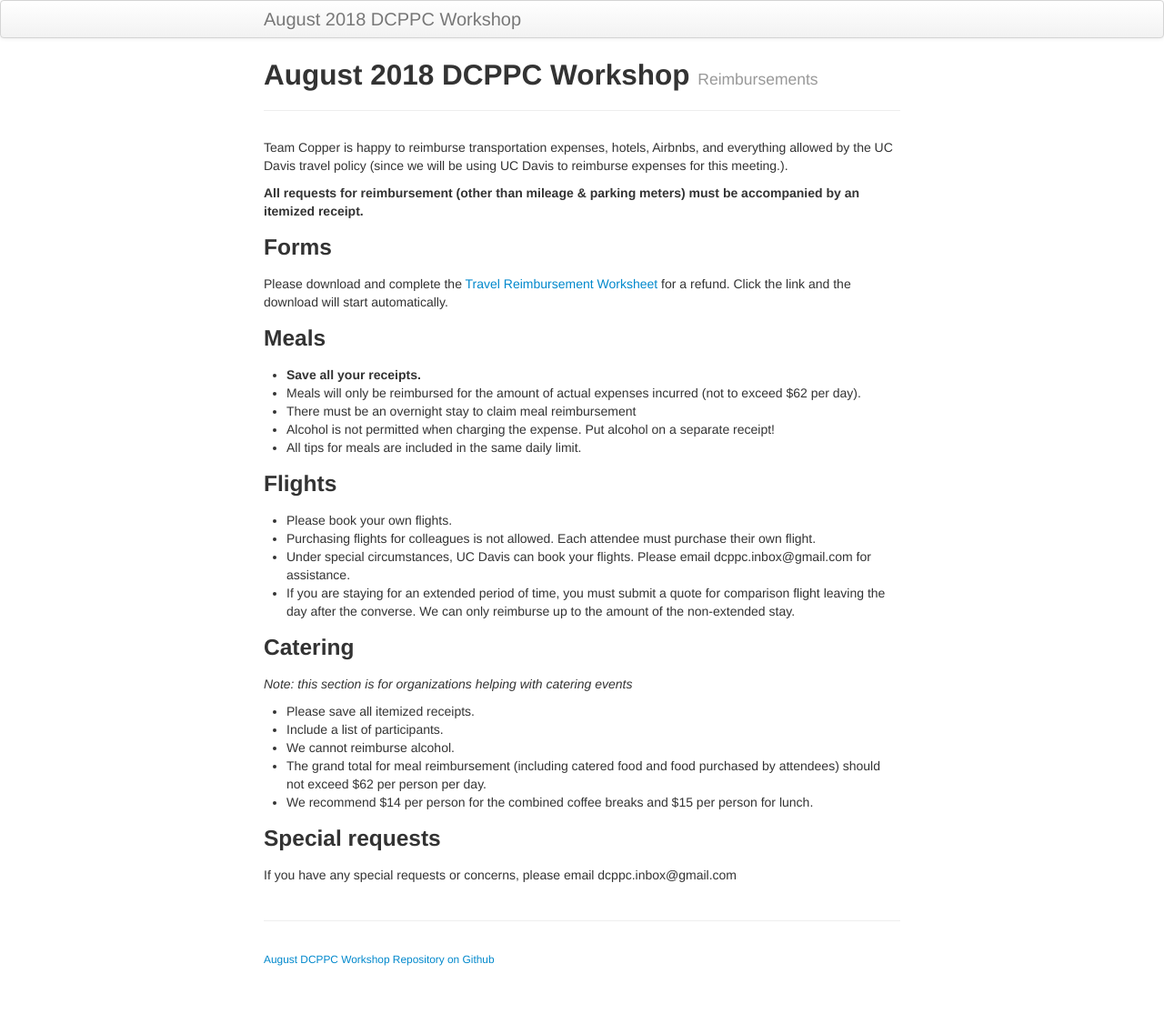
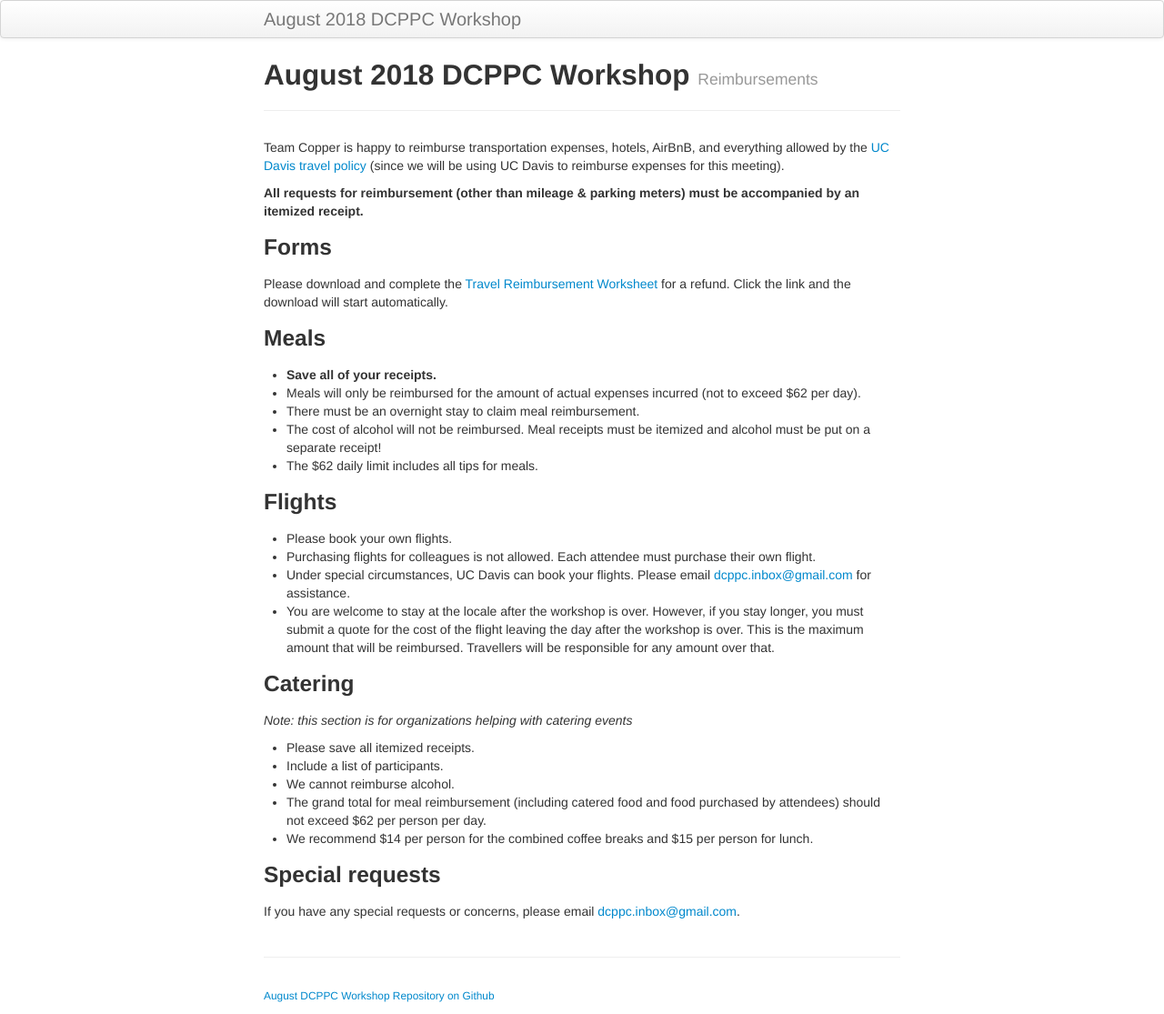
Before and after one commit to dcppc/2018-august-workshop, a Jekyll site: the page built from docs/reimbursements.md, in a window 1280 px wide. Shown: the whole page at 91% size. Built offline with Jekyll 4.4.1, drawn with Linux system fonts in a browser that asks for light colours; before the commit the page ends 1075 px from its top, so only the background shows below that.

Commit message:
Update reimbursements.md

```diff
--- a/docs/reimbursements.md
+++ b/docs/reimbursements.md
@@ -4,28 +4,28 @@ title: August 2018 DCPPC Workshop
 tagline: Reimbursements
 ---
 
-Team Copper is happy to reimburse transportation expenses, hotels, Airbnbs,
-and everything allowed by the UC Davis travel policy
-(since we will be using UC Davis to reimburse expenses for this meeting.).
+Team Copper is happy to reimburse transportation expenses, hotels, AirBnB,
+and everything allowed by the [UC Davis travel policy](https://policy.ucop.edu/doc/3420365/BFB-G-28)
+(since we will be using UC Davis to reimburse expenses for this meeting).
 
 **All requests for reimbursement (other than mileage & parking meters)
 must be accompanied by an itemized receipt.**
 
 ### Forms
-Please download and complete the [Travel Reimbursement Worksheet](https://github.com/dcppc/2018-august-workshop/raw/master/docs/TravelReimbursementWorksheet.doc) for a refund. Click the link and the download will start automatically.
+Please download and complete the [Travel Reimbursement Worksheet](https://github.com/dcppc/2018-july-workshop/raw/master/docs/TravelReimbursementWorksheet.doc) for a refund. Click the link and the download will start automatically.
 
 ### Meals
-- **Save all your receipts.**
+- **Save all of your receipts.**
 - Meals will only be reimbursed for the amount of actual expenses incurred (not to exceed $62 per day).
-- There must be an overnight stay to claim meal reimbursement
-- Alcohol is not permitted when charging the expense. Put alcohol on a separate receipt!
-- All tips for meals are included in the same daily limit.
+- There must be an overnight stay to claim meal reimbursement.
+- The cost of alcohol will not be reimbursed. Meal receipts must be itemized and alcohol must be put on a separate receipt!
+- The $62 daily limit includes all tips for meals.
 
 ### Flights
 - Please book your own flights.
 - Purchasing flights for colleagues is not allowed. Each attendee must purchase their own flight.
-- Under special circumstances, UC Davis can book your flights. Please email dcppc.inbox@gmail.com for assistance.
-- If you are staying for an extended period of time, you must submit a quote for comparison flight leaving the day after the converse. We can only reimburse up to the amount of the non-extended stay.
+- Under special circumstances, UC Davis can book your flights. Please email <dcppc.inbox@gmail.com> for assistance.
+- You are welcome to stay at the locale after the workshop is over. However, if you stay longer, you must submit a quote for the cost of the flight leaving the day after the workshop is over. This is the maximum amount that will be reimbursed. Travellers will be responsible for any amount over that.
 
 ### Catering
 _Note: this section is for organizations helping with catering events_
```
Also changed, not shown: other parts of docs/reimbursements.md (+1 -1 lines).
